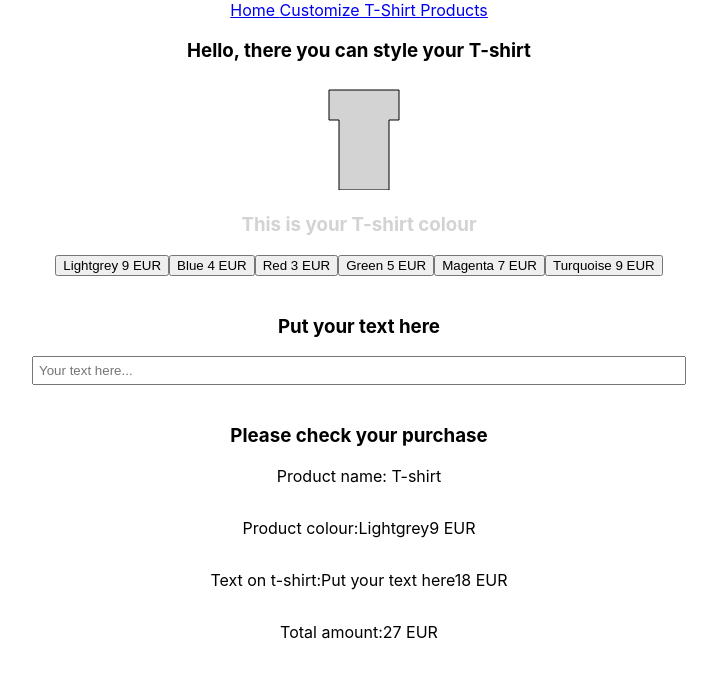
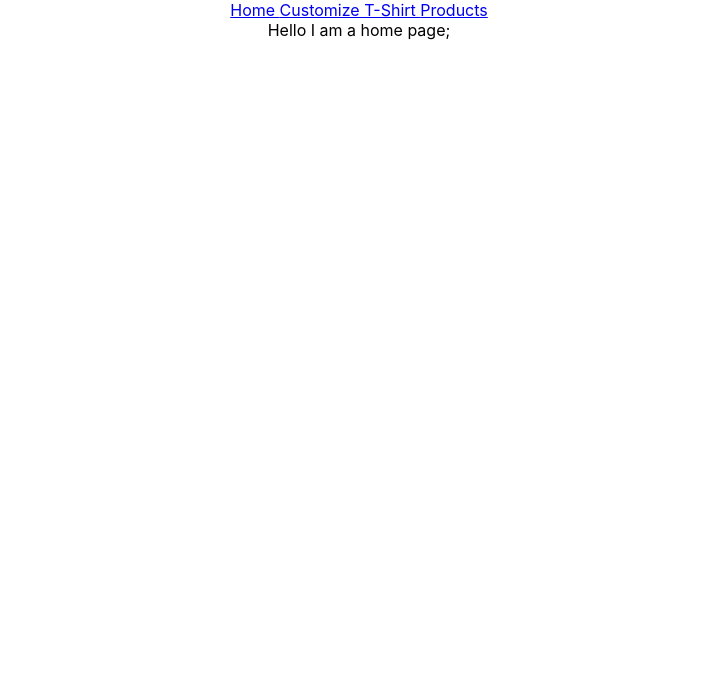
Before and after one commit to janisknets/narcisite-shop, a React (Create React App) app: page /addings in a window 1280 px wide. Shown: the top 678 px of the page, without its empty margins (281-998 px from the left). Built offline with nearby package versions, Linux system fonts and the light colour scheme; the HTML template or start-up script is replaced by a standard one.

Commit message:
Saving files before refreshing line endings

```diff
--- a/src/App.js
+++ b/src/App.js
@@ -7,7 +7,7 @@ import {
 import './App.css';
 import HomePage from './pages/homePage';
 import ProductsPage from './pages/productsPage';
-import AddingsPage from './pages/addingsPage';
+import CustomizeTshirtPage from './pages/customizeTshirtPage';
 import Navigation from './molecules/navigation';
 
 
@@ -20,8 +20,8 @@ function App() {
           <Route path="/products" >
             <ProductsPage />
           </Route>
-          <Route path="/addings" >
-            <AddingsPage />
+          <Route path="/customizeTshirt" >
+            <CustomizeTshirtPage />
           </Route>
           <Route path="/">
             <HomePage />
--- a/src/molecules/navigation.js
+++ b/src/molecules/navigation.js
@@ -5,7 +5,7 @@ function Navigation () {
   return (
     <>
       <Link to="/" >Home </Link>
-      <Link to="/customizetshirt">Customize T-Shirt </Link>
+      <Link to="/customizeTshirt">Customize T-Shirt </Link>
       <Link to="/products">Products </Link>
     </>
   );
--- a/src/pages/addingsPage.js
+++ /dev/null
@@ -1,17 +0,0 @@
-import React from 'react';
-import Shirt from '../molecules/shirt';
-
-function CustomizeTshirtPage () {
-  return (
-    <div>
-      <h3>
-      Hello, there you can style your T-shirt
-      </h3>
-      <div>
-        <Shirt />
-      </div>
-    </div>
-  )
-}
-
-export default CustomizeTshirtPage;
```
